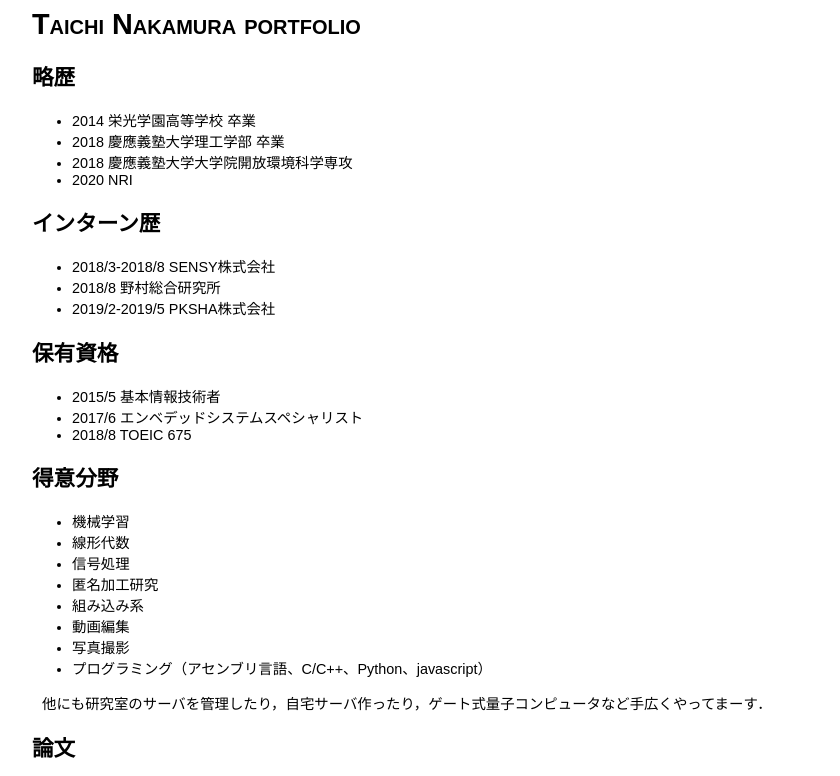
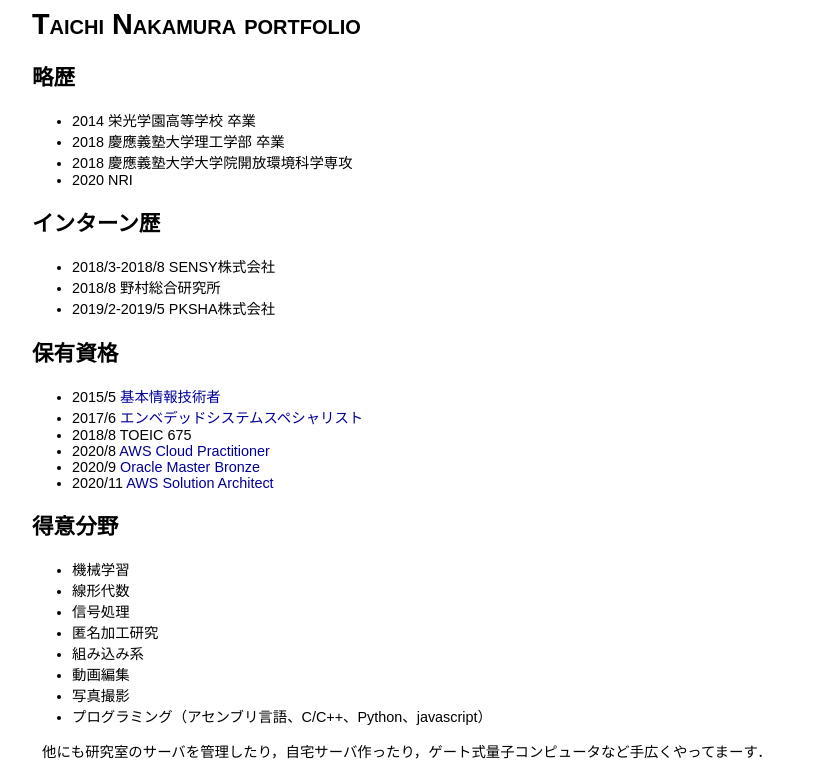
Before and after one commit to IntenF/IntenF.github.io, a plain HTML site: page index.html in a window 1280 px wide. Shown: the top 776 px of the page, without its empty margins (208-1048 px from the left). Drawn offline with Linux system fonts and the light colour scheme; a script that the page names is missing.

Commit message:
make auto commit

```diff
--- a/index.html
+++ b/index.html
@@ -19,9 +19,12 @@
 </ul>
 <h2 id="保有資格">保有資格</h2>
 <ul>
-<li>2015/5 基本情報技術者</li>
-<li>2017/6 エンベデッドシステムスペシャリスト</li>
+<li>2015/5 <a href="doc/基本情報技術者試験合格証明書.pdf">基本情報技術者</a></li>
+<li>2017/6 <a href="doc/エンベデッドスペシャリスト合格証明書.pdf">エンベデッドシステムスペシャリスト</a></li>
 <li>2018/8 TOEIC 675</li>
+<li>2020/8 <a href="doc/AWS%20Certified%20Cloud%20Practitioner%20certificate.pdf">AWS Cloud Practitioner</a></li>
+<li>2020/9 <a href="https://www.youracclaim.com/badges/a793f2c0-f549-4b81-982e-43c6cac0e40b/public_url">Oracle Master Bronze</a></li>
+<li>2020/11 <a href="doc/AWS%20Certified%20Solutions%20Architect%20-%20Associate%20certificate.pdf">AWS Solution Architect</a></li>
 </ul>
 <h2 id="得意分野">得意分野</h2>
 <ul>
```
Also changed, not shown: 1 other file.
